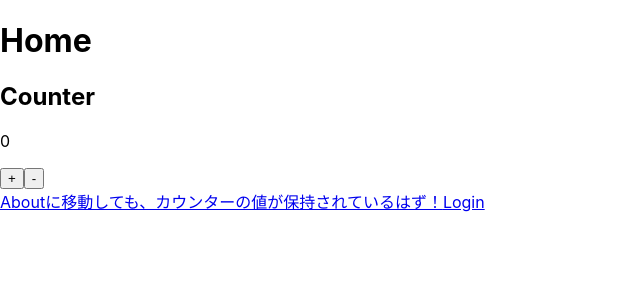
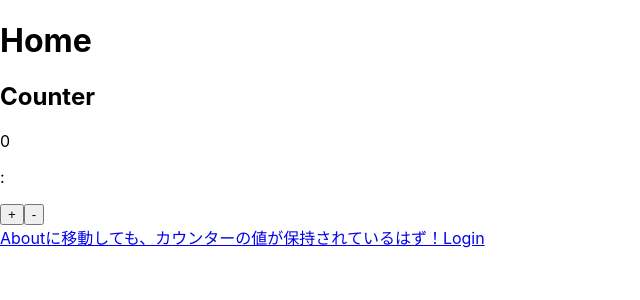
Before and after one commit to Tiffin2021/tiffin-react, a React (Create React App) app: page / in a window 1280 px wide. Shown: the top 300 px of the page, without its empty margins (0-640 px from the left). Built offline with nearby package versions, Linux system fonts and the light colour scheme.

Commit message:
APIのログイン機能を反映

```diff
--- a/src/views/Login/Login.tsx
+++ b/src/views/Login/Login.tsx
@@ -1,6 +1,8 @@
 import React, { useState, useContext } from 'react';
 import { ShopAccountContext } from 'src/store/contexts/ShopAccountContext';
 import { Link } from 'react-router-dom';
+import axios from 'axios';
+import { ShopAccount } from '../../model/ShopAccount';
 
 export const Login: React.FC = () => {
   const [email, setEmail] = useState('');
@@ -14,30 +16,23 @@ export const Login: React.FC = () => {
     setPass(e.target.value);
   };
 
-  const chathAccount = () => {
+  const chathAccount = async () => {
+    const response = await axios.get<ShopAccount[]>(`shop_accounts/login?email=${email}&pass=${pass}`);
+    console.info(response.status);
+    if (response.status != 200) {
+      return <p>メールアドレスかパスワードが違います</p>;
+    }
     const newShopAccount = Object.assign({}, shopAccount);
     newShopAccount.email = email;
     newShopAccount.pass = pass;
-    // const response = await Axios.get<ShopAccount[]>('shop_accounts');
-    //   setShopAccount(response.data[0]);
     setShopAccount(newShopAccount);
   };
 
   return (
     <>
       <h1>Login Page!!</h1>
-      <input
-        type="email"
-        value={email}
-        placeholder="メールアドレス"
-        onChange={changeEmail}
-      />
-      <input
-        type="password"
-        value={pass}
-        placeholder="パスワード"
-        onChange={changePass}
-      />
+      <input type="email" value={email} placeholder="メールアドレス" onChange={changeEmail} />
+      <input type="password" value={pass} placeholder="パスワード" onChange={changePass} />
       <p>
         {shopAccount.email} : {shopAccount.pass}
       </p>
--- a/src/views/Sample/SampleView.tsx
+++ b/src/views/Sample/SampleView.tsx
@@ -1,6 +1,7 @@
 import React, { useContext } from 'react';
 import './SampleView.css';
 import { SampleCounterContext } from 'src/store/contexts/SampleCounterContext';
+import { ShopAccountContext } from 'src/store/contexts/ShopAccountContext';
 import { Link } from 'react-router-dom';
 
 export const SampleView: React.FC = () => {
@@ -8,6 +9,7 @@ export const SampleView: React.FC = () => {
   // useContextでグローバルに定義している、createContextで作成された
   // (どのコンポーネントでも使える、useStateのセットが手に入るイメージ)
   const { count, setCount } = useContext(SampleCounterContext);
+  const { shopAccount } = useContext(ShopAccountContext);
 
   /** +ボタンが押されたときに カウントを1プラスする */
   const clickedPlusButton = () => setCount(count + 1);
@@ -21,12 +23,13 @@ export const SampleView: React.FC = () => {
       <h2>Counter</h2>
       <div>
         <p>{count}</p>
+        <p>
+          {shopAccount.email} : {shopAccount.pass}
+        </p>
         <button onClick={clickedPlusButton}>+</button>
         <button onClick={clickedMinusButton}>-</button>
       </div>
-      <Link to="/about">
-        Aboutに移動しても、カウンターの値が保持されているはず！
-      </Link>
+      <Link to="/about">Aboutに移動しても、カウンターの値が保持されているはず！</Link>
       <Link to="/login">Login</Link>
     </>
   );
```
